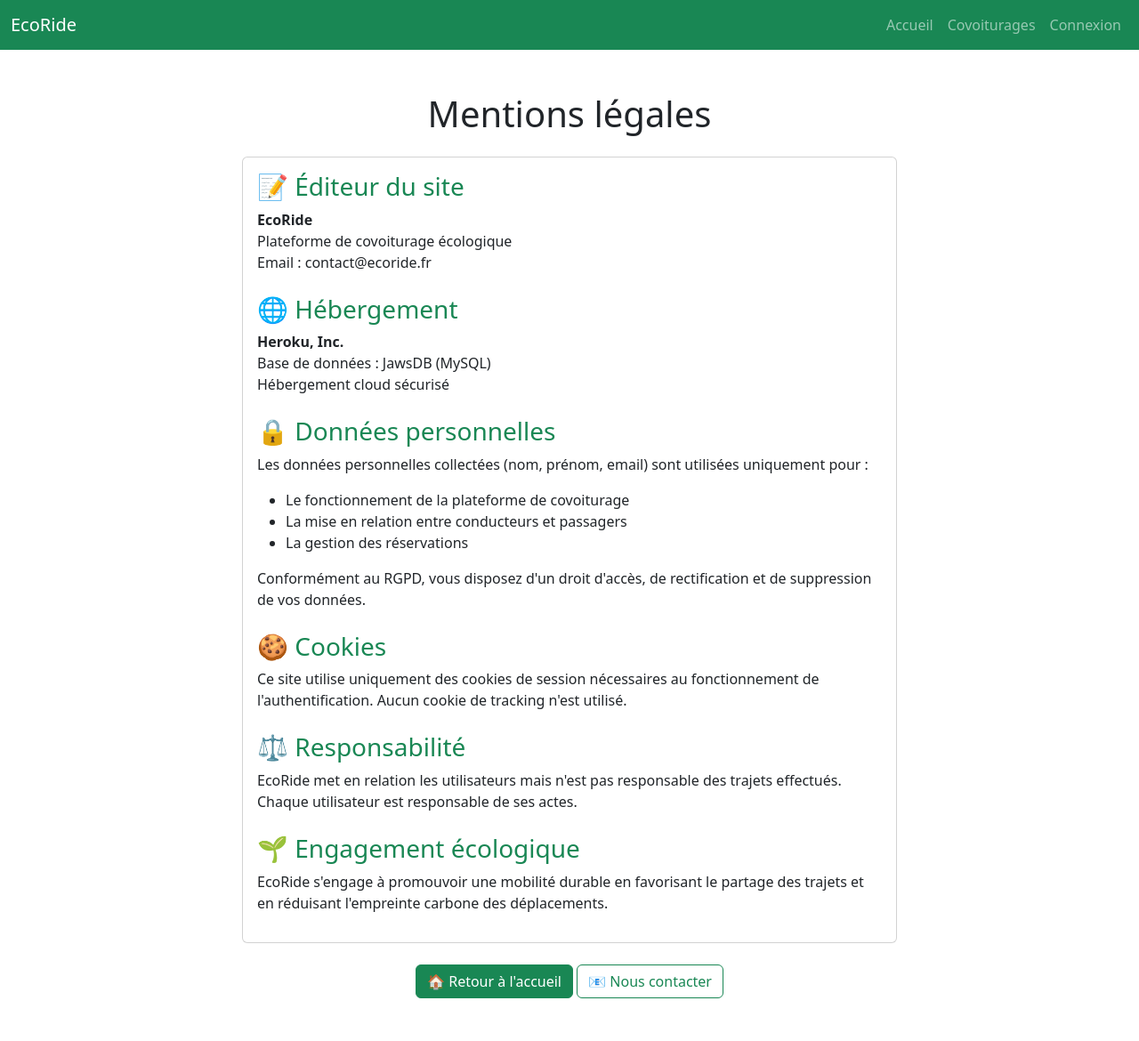
After one commit to IAComaaar/ecoride, a PHP site: page /mentions-legales.php in a window 1280 px wide. The commit adds this page. Shown: the whole page at 89% size. Run offline with PHP 8.4, Linux system fonts and the light colour scheme.

Commit message:
Ajout mentions légales et amélioration des notes chauffeurs

```diff
--- /dev/null
+++ b/mentions-legales.php
@@ -0,0 +1,87 @@
+<?php session_start(); ?>
+<!DOCTYPE html>
+<html lang="fr">
+<head>
+    <meta charset="UTF-8">
+    <meta name="viewport" content="width=device-width, initial-scale=1.0">
+    <title>Mentions légales - EcoRide</title>
+    <link href="https://cdn.jsdelivr.net/npm/bootstrap@5.3.2/dist/css/bootstrap.min.css" rel="stylesheet">
+</head>
+<body>
+    <!-- Navbar -->
+    <nav class="navbar navbar-expand-lg navbar-dark bg-success">
+        <div class="container-fluid">
+            <a class="navbar-brand" href="/index.php">EcoRide</a>
+            <button class="navbar-toggler" type="button" data-bs-toggle="collapse" data-bs-target="#navbarNav">
+                <span class="navbar-toggler-icon"></span>
+            </button>
+            <div class="collapse navbar-collapse" id="navbarNav">
+                <ul class="navbar-nav ms-auto">
+                    <li class="nav-item">
+                        <a class="nav-link" href="/index.php">Accueil</a>
+                    </li>
+                    <li class="nav-item">
+                        <a class="nav-link" href="/recherche.php">Covoiturages</a>
+                    </li>
+                    <?php if (isset($_SESSION['id_user'])): ?>
+                        <li class="nav-item">
+                            <a class="nav-link" href="/mon-espace.php">Mon compte</a>
+                        </li>
+                    <?php else: ?>
+                        <li class="nav-item">
+                            <a class="nav-link" href="/login.php">Connexion</a>
+                        </li>
+                    <?php endif; ?>
+                </ul>
+            </div>
+        </div>
+    </nav>
+
+    <div class="container mt-5">
+        <h1 class="text-center mb-4">Mentions légales</h1>
+
+        <div class="row justify-content-center">
+            <div class="col-lg-8">
+                <div class="card">
+                    <div class="card-body">
+                        <h3 class="text-success">📝 Éditeur du site</h3>
+                        <p><strong>EcoRide</strong><br>
+                        Plateforme de covoiturage écologique<br>
+                        Email : contact@ecoride.fr</p>
+
+                        <h3 class="text-success mt-4">🌐 Hébergement</h3>
+                        <p><strong>Heroku, Inc.</strong><br>
+                        Base de données : JawsDB (MySQL)<br>
+                        Hébergement cloud sécurisé</p>
+
+                        <h3 class="text-success mt-4">🔒 Données personnelles</h3>
+                        <p>Les données personnelles collectées (nom, prénom, email) sont utilisées uniquement pour :</p>
+                        <ul>
+                            <li>Le fonctionnement de la plateforme de covoiturage</li>
+                            <li>La mise en relation entre conducteurs et passagers</li>
+                            <li>La gestion des réservations</li>
+                        </ul>
+                        <p>Conformément au RGPD, vous disposez d'un droit d'accès, de rectification et de suppression de vos données.</p>
+
+                        <h3 class="text-success mt-4">🍪 Cookies</h3>
+                        <p>Ce site utilise uniquement des cookies de session nécessaires au fonctionnement de l'authentification. Aucun cookie de tracking n'est utilisé.</p>
+
+                        <h3 class="text-success mt-4">⚖️ Responsabilité</h3>
+                        <p>EcoRide met en relation les utilisateurs mais n'est pas responsable des trajets effectués. Chaque utilisateur est responsable de ses actes.</p>
+
+                        <h3 class="text-success mt-4">🌱 Engagement écologique</h3>
+                        <p>EcoRide s'engage à promouvoir une mobilité durable en favorisant le partage des trajets et en réduisant l'empreinte carbone des déplacements.</p>
+                    </div>
+                </div>
+
+                <div class="text-center mt-4 mb-5">
+                    <a href="/index.php" class="btn btn-success">🏠 Retour à l'accueil</a>
+                    <a href="mailto:contact@ecoride.fr" class="btn btn-outline-success">📧 Nous contacter</a>
+                </div>
+            </div>
+        </div>
+    </div>
+
+    <script src="https://cdn.jsdelivr.net/npm/bootstrap@5.3.2/dist/js/bootstrap.bundle.min.js"></script>
+</body>
+</html>
```
Also changed, not shown: recherche.php (+7 -1 lines), voir.php (+38 -7 lines).
